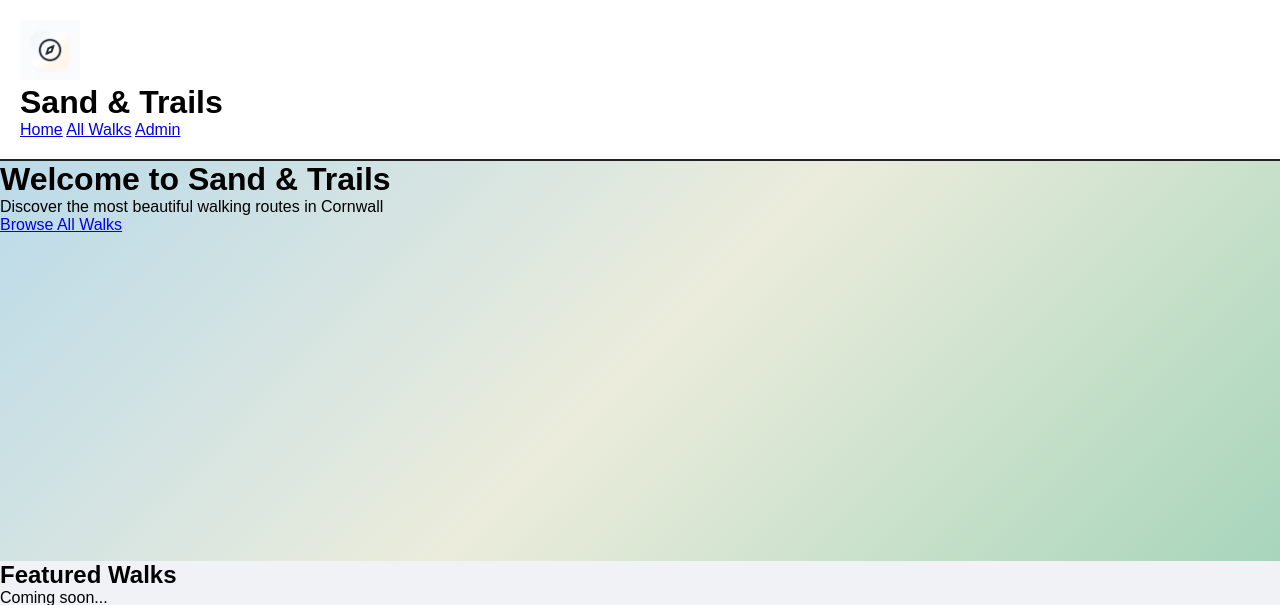
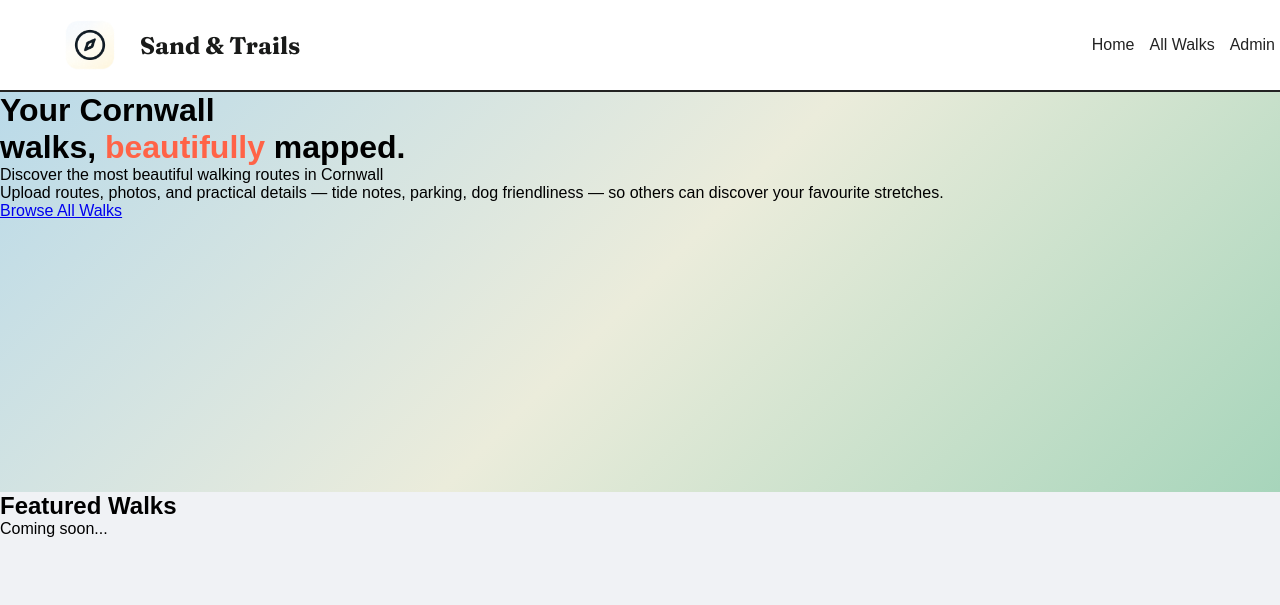
Before and after one commit to cal129/Cornwall_walk, a Django app: page / in a window 1280 px wide. Shown: the top 605 px of the page. Run offline with Django 4.2, Linux system fonts and the light colour scheme.

Commit message:
update header style and hero section

```diff
--- a/post_walk/static/post_walk/css/style.css
+++ b/post_walk/static/post_walk/css/style.css
@@ -1,3 +1,5 @@
+
+
 /* Global reset */
 * {
     margin: 0;
@@ -8,14 +10,46 @@
 /* header styles */
 header {
     background-color: rgb(255, 255, 255);
-    padding: 20px;
+    padding: 5px;
+    padding-left: 50px;
     border-bottom: 2px solid #232323;
 }
 
+header h1 {
+    font-size: 24px;font-family:fraunces ;
+    color: #191a19;
+}
+
+header > div {
+    display: flex;
+    align-items: center;
+    justify-content: space-between;
+    width: 100%;
+}
+
+header div div {
+    display: flex;
+    align-items: center;
+    gap: 10px;
+}
+
+nav {
+    display: flex;
+    gap: 15px;
+}
+
+nav a {
+    text-decoration: none;
+    color: #232323;
+}
+
 .logo {
-    width: 60px;
+    width: 80px;
     height: auto;
+
 }
+
+/*main page styles */
 
 #main-home {
     background: linear-gradient(135deg, #badae9, #ebecdb, #a7d5bb);
@@ -34,6 +68,14 @@ body {
     background: #f0f2f5;
 }
 
+.accent-word {
+    color: #ff6347; /* Accent color for the word "beautifully" */
+}
+
+h1 {
+    margin: 0;
+}
+
 main {
     flex: 1;
 }
@@ -43,5 +85,3 @@ footer {
     margin-top: auto;
     background-color: rgb(181, 211, 213);
 }
-
-/* Header */
--- a/post_walk/templates/base.html
+++ b/post_walk/templates/base.html
@@ -1,36 +1,47 @@
 {% load static %}
-<!DOCTYPE html>
+<!doctype html>
 <html>
     <head>
-    <meta charset="UTF-8">
-    <meta name="viewport" content="width=device-width, initial-scale=1.0">
+        <meta charset="UTF-8" />
+        <meta name="viewport" content="width=device-width, initial-scale=1.0" />
         <title>{% block title %}Sand & Trails{% endblock %}</title>
+        <style>
+            @import url("https://fonts.googleapis.com/css2?family=Fraunces:ital,opsz,wght@0,9..144,100..900;1,9..144,100..900&family=Plus+Jakarta+Sans:ital,wght@0,200..800;1,200..800&display=swap");
+        </style>
 
-    <link rel="stylesheet" href="{% static 'post_walk/css/style.css' %}">
+        <link rel="stylesheet" href="{% static 'post_walk/css/style.css' %}" />
         {% block extra_css %}{% endblock %}
     </head>
     <body>
         <!-- Header -->
         <header>
-        <div><img class="logo" src="{% static 'post_walk/images/logo.png' %}" alt="Sand & Trails Logo">
-        <h1> Sand & Trails</h1> </div>
+            <div>
+                <div>
+                    <img
+                        class="logo"
+                        src="{% static 'post_walk/images/logo.png' %}"
+                        alt="Sand & Trails Logo"
+                    />
+                    <h1>Sand & Trails</h1>
+                </div>
                 <nav>
                     <a href="/">Home</a>
                     <a href="{% url 'walk_list' %}">All Walks</a>
                     <a href="/admin">Admin</a>
                 </nav>
+            </div>
         </header>
 
         <!-- Main Content (pages insert their content here) -->
-    <main>
-        {% block content %}
-        {% endblock %}
-    </main>
+        <main>{% block content %} {% endblock %}</main>
 
         <!-- Footer -->
         <footer>
             <p>&copy; 2026 Sand & Trails | Discover the beauty of Cornwall</p>
-        <p><a href="#">About</a> | <a href="#">Contact</a> | <a href="#">Privacy</a></p>
+            <p>
+                <a href="#">About</a> | <a href="#">Contact</a> |
+                <a href="#">Privacy</a>
+            </p>
         </footer>
 
         {% block extra_js %}{% endblock %}
--- a/post_walk/templates/index.html
+++ b/post_walk/templates/index.html
@@ -4,9 +4,10 @@
 
 {% block content %}
     <div class="main-section" id="main-home">
-        <h1 class="hero-title">Welcome to Sand & Trails</h1>
+        <h1 class="hero-title">Your Cornwall<br> walks, <span class="accent-word">beautifully</span> mapped.</h1>
         <p class="hero-sub">
-            Discover the most beautiful walking routes in Cornwall
+            Discover the most beautiful walking routes in Cornwall<br>
+            Upload routes, photos, and practical details — tide notes, parking, dog friendliness — so others can discover your favourite stretches.
         </p>
         <a href="{% url 'walk_list' %}" class="btn-primary">
             Browse All Walks
```
Also changed, not shown: post_walk/static/post_walk/images/logo.png. Lines whose indentation alone changed are shown as unchanged.
